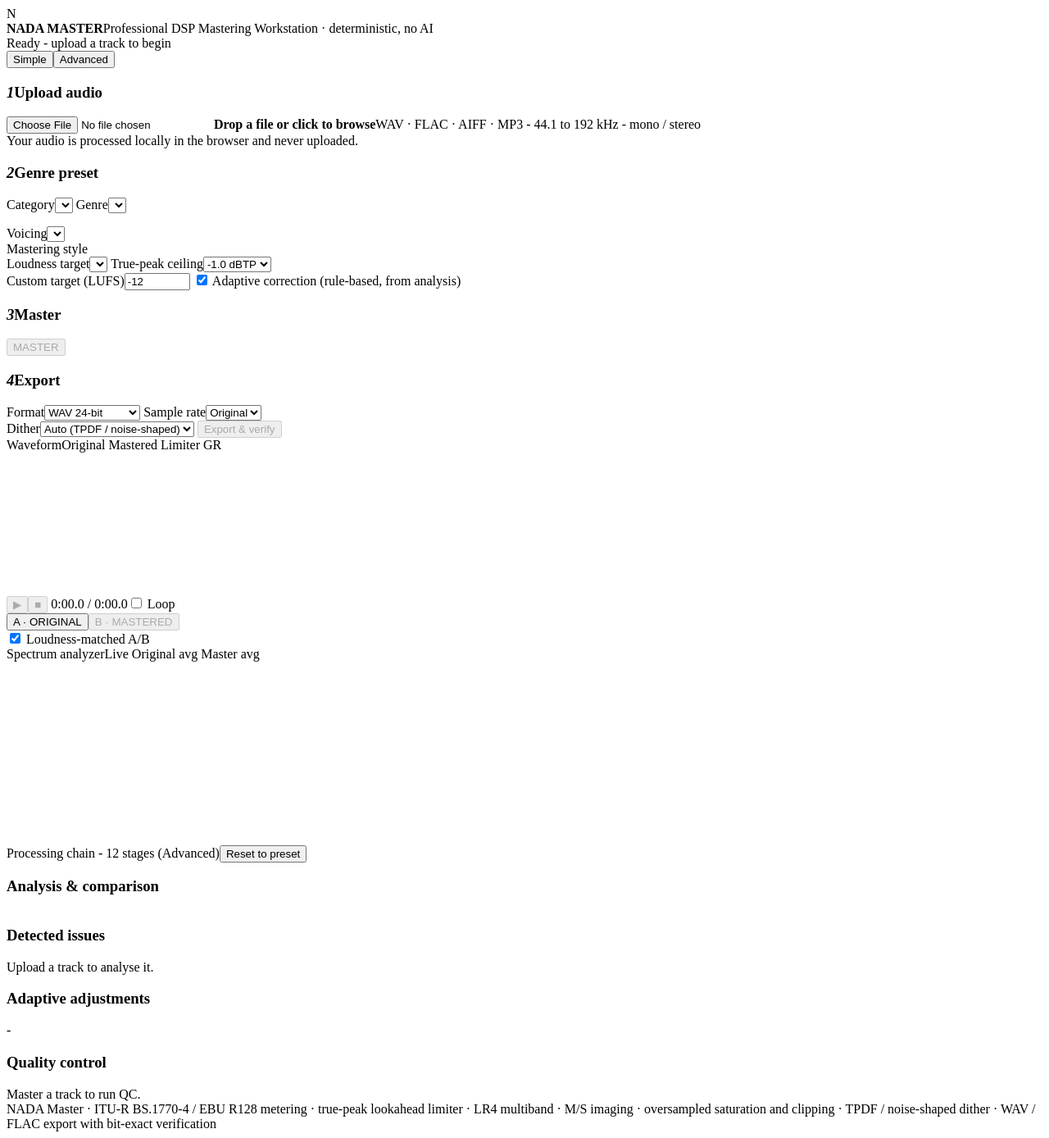
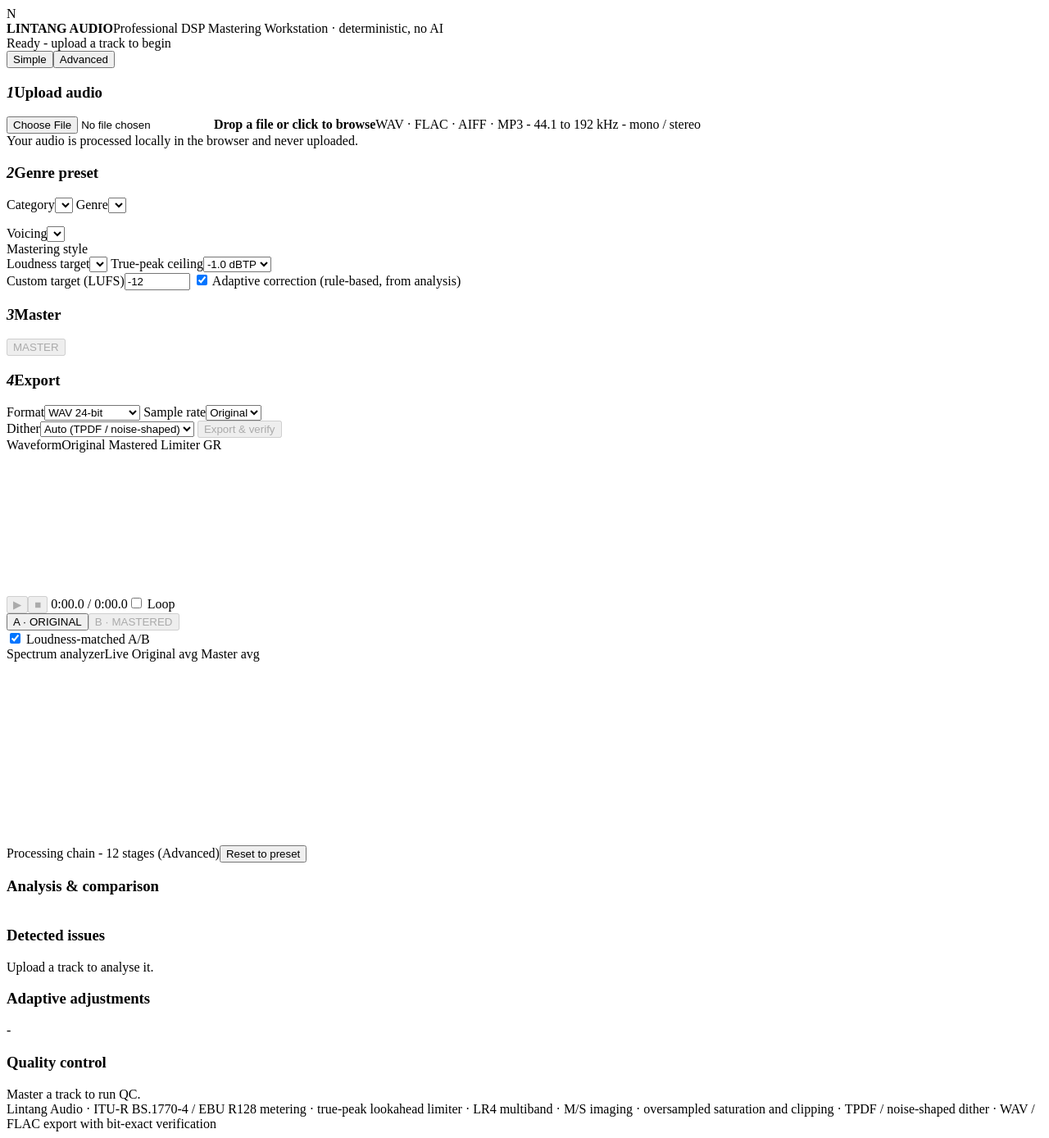
Before and after one commit to masojie/nada-master, a website: page src/ui/index.html in a window 1280 px wide. Shown: the whole page at 82% size. Drawn offline with Linux system fonts and the light colour scheme.

Commit message:
feat(ui): ganti nama produk NADA Master menjadi Lintang Audio (title, header, footer)
Hanya teks tampilan di src/ui/index.html. Logo (huruf N) belum diganti, menunggu aset logo dari pemilik. Tanpa perubahan logika DSP.

```diff
--- a/src/ui/index.html
+++ b/src/ui/index.html
@@ -3,12 +3,12 @@
 <head>
 <meta charset=utf-8>
 <meta name=viewport content='width=device-width,initial-scale=1'>
-<title>NADA Master - DSP Mastering Workstation</title>
+<title>Lintang Audio - DSP Mastering Workstation</title>
 <!--CSS-->
 </head>
 <body>
 <header class=top>
-  <div class=brand><div class=logo>N</div><div><b>NADA MASTER</b><span>Professional DSP Mastering Workstation · deterministic, no AI</span></div></div>
+  <div class=brand><div class=logo>N</div><div><b>LINTANG AUDIO</b><span>Professional DSP Mastering Workstation · deterministic, no AI</span></div></div>
   <div class=status id=status>Ready - upload a track to begin</div>
   <div class=seg id=uiMode><button data-v=simple class=on>Simple</button><button data-v=advanced>Advanced</button></div>
 </header>
@@ -55,7 +55,7 @@
     <div class=card><h3>Quality control</h3><div id=qc class='list small'>Master a track to run QC.</div></div>
   </section>
 </main>
-<footer>NADA Master · ITU-R BS.1770-4 / EBU R128 metering · true-peak lookahead limiter · LR4 multiband · M/S imaging · oversampled saturation and clipping · TPDF / noise-shaped dither · WAV / FLAC export with bit-exact verification</footer>
+<footer>Lintang Audio · ITU-R BS.1770-4 / EBU R128 metering · true-peak lookahead limiter · LR4 multiband · M/S imaging · oversampled saturation and clipping · TPDF / noise-shaped dither · WAV / FLAC export with bit-exact verification</footer>
 <!--WORKER-->
 <!--APP-->
 </body>
```
